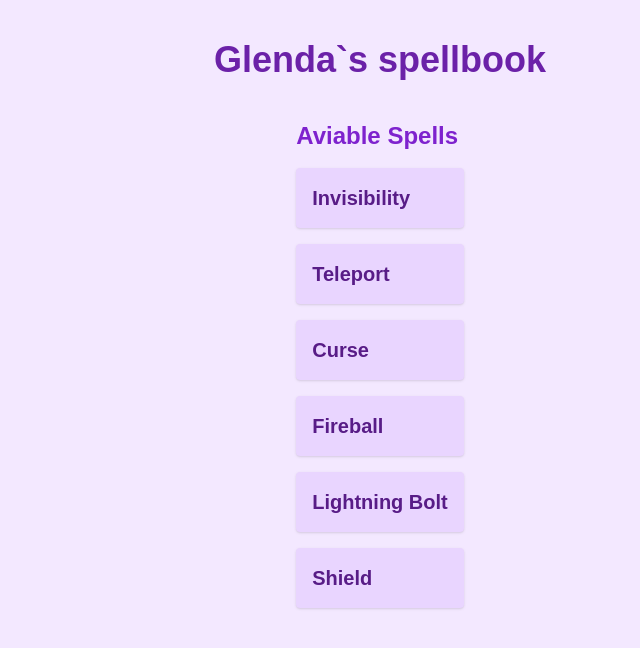
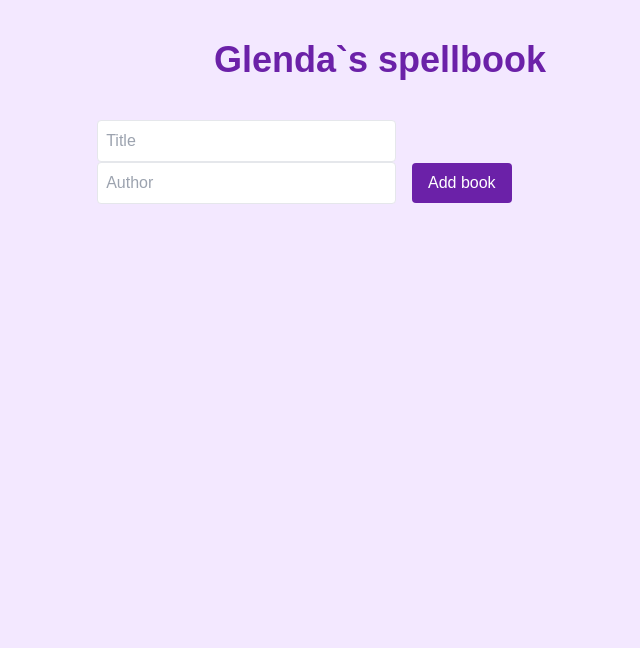
Before and after one commit to myroslavaKukhta/Glenda, a Next.js app: page /spellbook in a window 1280 px wide. Shown: the top 648 px of the page, without its empty margins (260-900 px from the left). Built offline with nearby package versions, Linux system fonts and the light colour scheme.

Commit message:
add spellbook reducer

```diff
--- a/app/spellbook/page.tsx
+++ b/app/spellbook/page.tsx
@@ -1,42 +1,69 @@
 "use client";
 
-import React from 'react';
-
-interface Spell {
-    id: number,
-    name: string,
-    description: string;
-}
-
-const spellsList: Spell[] = [
-    {id: 1, name: "Invisibility", description: " "},
-    {id: 2, name: "Teleport", description: " "},
-    {id: 3, name: "Curse", description: " "},
-    {id: 4, name: "Fireball", description: " "},
-    {id: 5, name: "Lightning Bolt", description: " "},
-    {id: 6, name: "Shield", description: " "},
-]
+import React, {useState} from 'react';
+import {useDispatch, useSelector} from "react-redux";
+import {RootState} from "@/redux/store";
+import {addBook, toggleBooksStatus} from "@/redux/spellbookSlice";
 
 const SpellBook: React.FC = () => {
+    const dispatch = useDispatch();
+    const books = useSelector((state: RootState) => state.spellbook.books);
+
+    const [newBook, setNewBook] = useState({title: "", author: ""});
+
+    const handleAddBook = () => {
+        if (newBook.title && newBook.author) {
+            dispatch(addBook({...newBook, completed: false}));
+            setNewBook({title: "", author: ""})
+        } else {
+            alert('Enter title and author')
+        }
+    }
+
     return (
         <div className="bg-purple-100 min-h-screen flex flex-col items-center py-10">
             <h1 className="text-4xl font-bold text-purple-800 mb-10">
                 Glenda`s spellbook
             </h1>
-            <div className="mb-10">
-                <h2 className="text-2xl font-semibold text-purple-700 mb-4">
-                    Aviable Spells
-                </h2>
-                <ul className="space-y-4">
-                    {spellsList.map((spell) =>
-                        <li key={spell.id} className="p-4 bg-purple-200 rounded shadow">
-                            <h3 className="text-xl font-bold text-purple-900">
-                                {spell.name}
-                            </h3>
-                            <p className="text-purple-700">{spell.description}</p>
-                        </li>
-                    )}
-                </ul>
+
+            <div className="mb-6">
+                <input
+                    type="text"
+                    placeholder="Title"
+                    value={newBook.title}
+                    onChange={(e) => setNewBook({...newBook, title: e.target.value})}
+                    className="p-2 border rounded w-1/2 ml-4"
+                />
+
+                <input
+                    type="text"
+                    placeholder="Author"
+                    value={newBook.author}
+                    onChange={(e) => setNewBook({...newBook, author: e.target.value})}
+                    className="p-2 border rounded w-1/2 ml-4"
+                />
+
+                <button
+                    className="ml-4 bg-purple-700 text-white px-4 py-2 rounded hover: bg-purple-800"
+                    onClick={handleAddBook}
+                >
+                    Add book
+                </button>
+
+                {books.length > 0 && (
+                    <ul className="list-disc pl-5 mb-6">
+                        {books.map((book, index) => (
+                            <li key={index}>
+                                {book.title} {book.author}
+                                <button
+                                    className="ml-4 bg-blue-500text-white px-2 py-1 rounded"
+                                    onClick={() => dispatch(toggleBooksStatus(index))}>
+                                    {book.completed ? 'Mark as Unread' : 'Mark as Read'}
+                                </button>
+                            </li>
+                        ))}
+                    </ul>
+                )}
             </div>
         </div>
     )
--- a/redux/spellbookSlice.ts
+++ b/redux/spellbookSlice.ts
@@ -0,0 +1,33 @@
+import {createSlice, PayloadAction} from "@reduxjs/toolkit";
+
+interface Book {
+    title: string,
+    author: string,
+    completed: boolean
+}
+
+interface SpellbookState {
+    books: Book[]
+}
+
+const initialState: SpellbookState = {
+    books: [],
+}
+
+const spellbookSlice = createSlice({
+    name: 'spellbook',
+    initialState,
+    reducers: {
+        addBook: (state, action: PayloadAction<Book>) => {
+            state.books.push(action.payload)
+        },
+
+        toggleBooksStatus: (state, action: PayloadAction<number>) => {
+            const book = state.books[action.payload];
+            book.completed = !book.completed;
+        }
+    }
+});
+
+export const {addBook, toggleBooksStatus} = spellbookSlice.actions;
+export default spellbookSlice.reducer;
--- a/redux/store.ts
+++ b/redux/store.ts
@@ -2,10 +2,16 @@
 
 import { configureStore} from "@reduxjs/toolkit";
 import cauldronReducer from './cauldronSlice';
+import spellbookReducer from './spellbookSlice';
+import workaltarReducer from './work-altarSlice';
+import broomstickReducer from './broomstickSlice';
 
 export const store = configureStore({
     reducer: {
         cauldron: cauldronReducer,
+        spellbook: spellbookReducer,
+        workaltar: workaltarReducer,
+        broomstick: broomstickReducer
     }
 })
 
```
